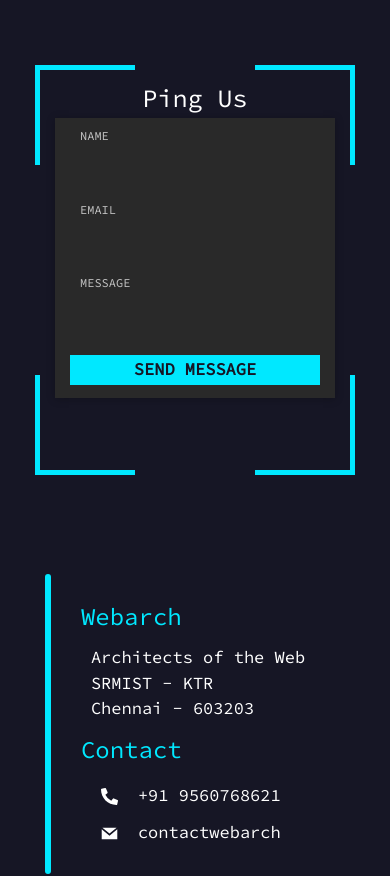
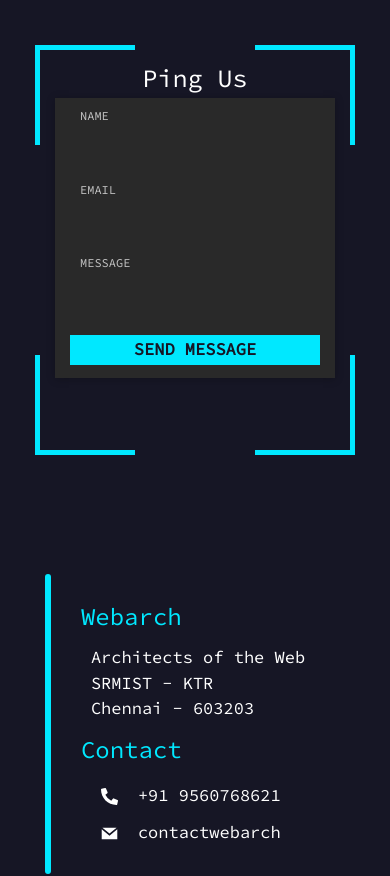
Before and after one commit to pranjay-poddar/webarchsite2021, a React (Create React App) app: page /contact in a window 390 px wide. Shown: the top 876 px of the page. Built offline with nearby package versions, Linux system fonts and the light colour scheme.

Commit message:
final changes

```diff
--- a/src/containers/Contact-Us/ContactUs.css
+++ b/src/containers/Contact-Us/ContactUs.css
@@ -302,6 +302,7 @@ label{
         max-width: 380px;
         padding: 15px 20px;
         margin: 10px;
-        margin-top: 100px;
+        margin-top: 150px;
+        margin-bottom: 100px;
     }
  }
```
